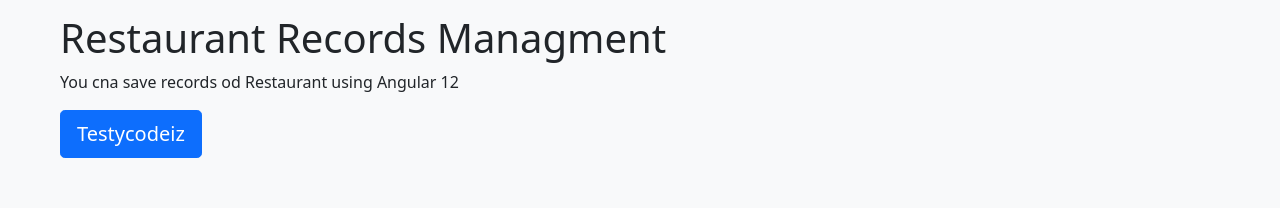
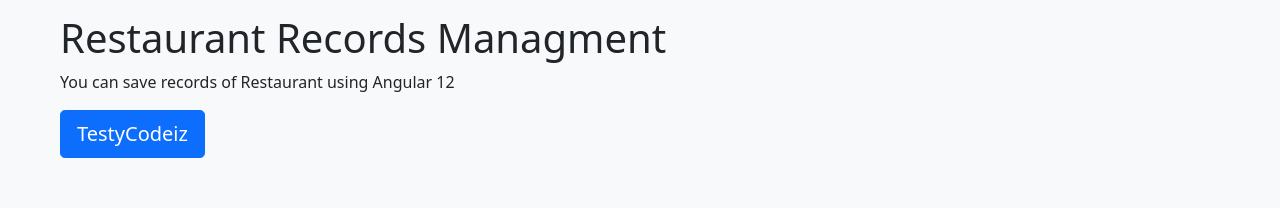
Before and after one commit to MatiasDevop/ng-restauranapp, an Angular app: page /restaurant in a window 1280 px wide. Shown: the part 144-352 px from the top of the page. Built offline with nearby package versions, Linux system fonts and the light colour scheme; data requests are answered from the project's data file.

Commit message:
fixing component

```diff
--- a/src/app/restaurant-dash/restaurant-dash.component.html
+++ b/src/app/restaurant-dash/restaurant-dash.component.html
@@ -12,8 +12,8 @@
 <div class="p-5 mb-4 bg-light rounded-3">
     <div class="container-fluid py-5">
         <h1>Restaurant Records Managment</h1>
-        <p>You cna save records od Restaurant using Angular 12</p>
-        <button class="btn btn-primary btn-lg" type="button" href="http">Testycodeiz</button>
+        <p>You can save records of Restaurant using Angular 12</p>
+        <button class="btn btn-primary btn-lg" type="button" href="http">TestyCodeiz</button>
     </div>
 </div>
     <!-- Tab Shown here -->
```
